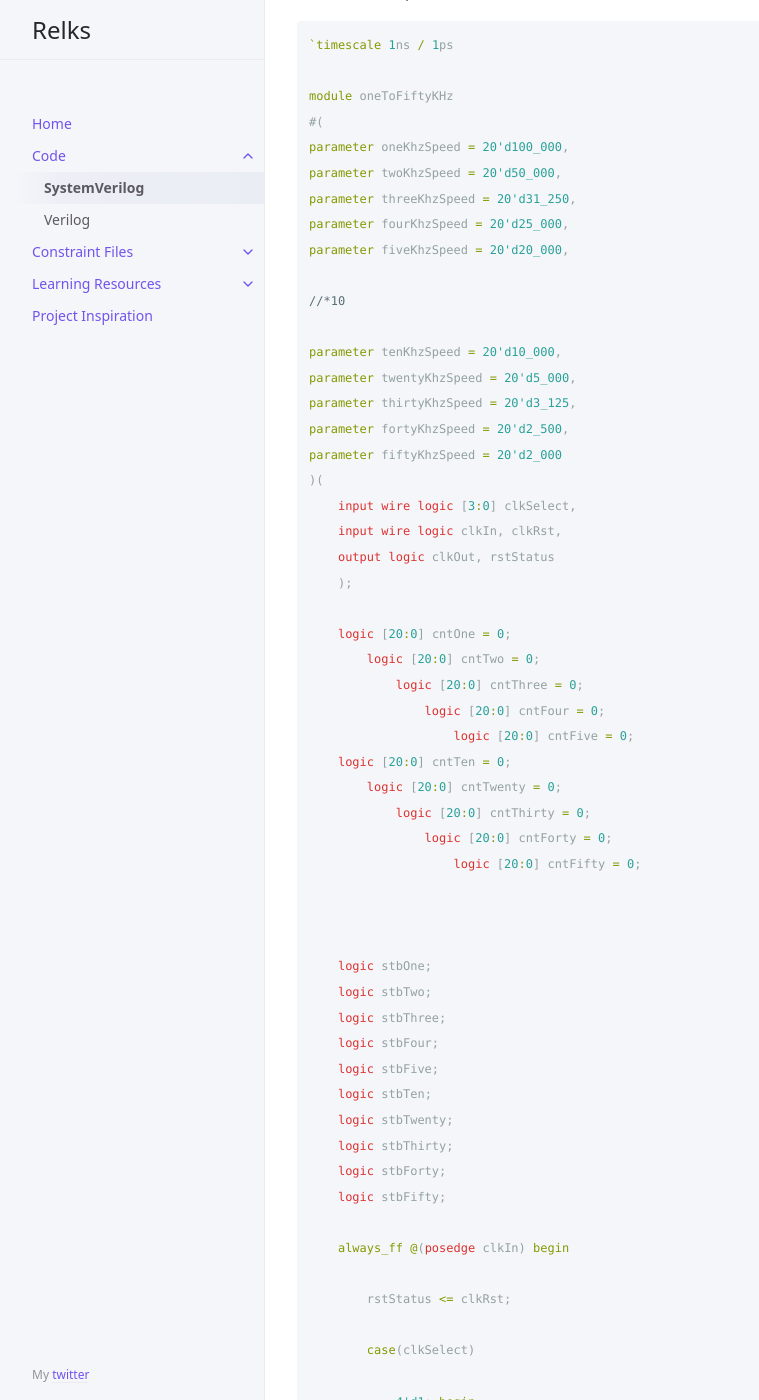
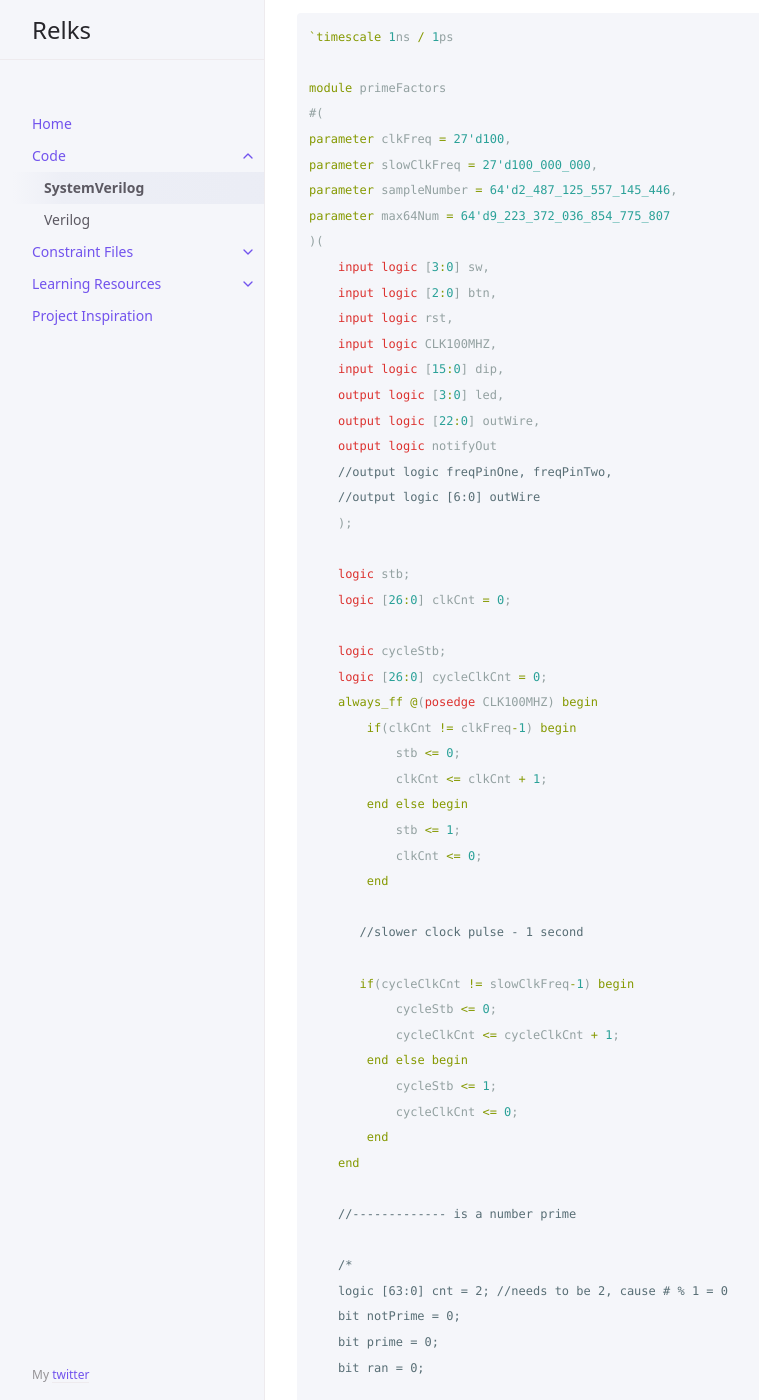
Before and after one commit to relksorg/relksorg.github.io, a Jekyll site: the page built from docs/code/SystemVerilog.md, in a window 1280 px wide and 1400 px high, scrolled down 325 px. Shown: the whole window, without its empty margins (107-866 px from the left). Built offline with Jekyll 4.4.1, drawn with Linux system fonts in a browser that asks for light colours; some of the changed text lies outside the part shown.

Commit message:
Update SystemVerilog.md

````diff
--- a/docs/code/SystemVerilog.md
+++ b/docs/code/SystemVerilog.md
@@ -6,6 +6,142 @@ nav_order: 1
 ---
 
 # SystemVerilog
+
+### Arty A7-100T
+
+* prime factorization
+* stores results in Distributed RAM
+* cycle and output results
+* Assumes 100MHz clock
+
+```verilog
+`timescale 1ns / 1ps
+
+module primeFactors
+#(
+parameter clkFreq = 27'd100,
+parameter slowClkFreq = 27'd100_000_000,
+parameter sampleNumber = 64'd2_487_125_557_145_446,
+parameter max64Num = 64'd9_223_372_036_854_775_807
+)(
+    input logic [3:0] sw,
+    input logic [2:0] btn,
+    input logic rst,
+    input logic CLK100MHZ,
+    input logic [15:0] dip,
+    output logic [3:0] led,
+    output logic [22:0] outWire,
+    output logic notifyOut
+    //output logic freqPinOne, freqPinTwo,
+    //output logic [6:0] outWire
+    );
+
+    logic stb;
+    logic [26:0] clkCnt = 0;
+
+    logic cycleStb;
+    logic [26:0] cycleClkCnt = 0;
+    always_ff @(posedge CLK100MHZ) begin
+        if(clkCnt != clkFreq-1) begin
+            stb <= 0;
+            clkCnt <= clkCnt + 1;
+        end else begin
+            stb <= 1;
+            clkCnt <= 0;
+        end
+
+       //slower clock pulse - 1 second
+
+       if(cycleClkCnt != slowClkFreq-1) begin
+            cycleStb <= 0;
+            cycleClkCnt <= cycleClkCnt + 1;
+        end else begin
+            cycleStb <= 1;
+            cycleClkCnt <= 0;
+        end
+    end
+
+    //------------- is a number prime
+
+    /*
+    logic [63:0] cnt = 2; //needs to be 2, cause # % 1 = 0
+    bit notPrime = 0;
+    bit prime = 0;
+    bit ran = 0;
+
+    always_ff @(posedge stb) begin
+
+        if((sampleNumber % cnt) == 0) begin
+            notPrime <= notPrime + 1'b1;
+        end
+
+        if(cnt != (sampleNumber - 1)) cnt <= cnt + 1'b1; //# % # = 0
+        else prime <= prime + 1'b1;
+
+        led[0] <= prime;
+        led[1] <= notPrime;
+
+    end */
+
+    //--- prime factors ---
+    logic [15:0] L = 0;
+    logic [3:0] cycleResults = 0;
+
+    logic [127:0] i = 2;
+    logic [15:0] n;
+    logic [22:0] factors [15:0];
+    bit ran = 0;
+
+    logic [3:0] resetStorage = 0;
+    always_ff @(posedge stb) begin
+    if(sw[2]) begin
+        n <= dip[15:0];
+        i <= 2;
+        L <= 0;
+        ran <= 0;
+        if(resetStorage != 4'hF) begin
+            resetStorage <= resetStorage + 1;
+            factors[resetStorage] <= 0;
+        end
+
+    end
+    if(sw[0]) begin
+            if ((i * i) <= n) begin
+                if (n % i) i <= i + 1;
+                else begin
+                    n <= n / i;
+                    L <= L + 1;
+                    factors[L] <= i;
+                end
+            end
+
+            if ((n > 1) && !((i*i) <= n)) begin
+                if(ran != 1) begin
+                    L <= L + 1;
+                    factors[L] <= n;
+                    ran = ran + 1;
+                end
+            end
+        end
+    end
+
+    bit disp = 0;
+    always_ff @(posedge cycleStb) begin
+
+        if(sw[2]) cycleResults <= 0;
+
+        if(sw[1]) begin
+            outWire[22:0] <= factors[cycleResults];
+            cycleResults <= cycleResults + 1;
+            disp <= disp + 1;
+            notifyOut <= disp;
+        end
+    end
+
+    assign led[3:0] = sw[3:0];
+
+endmodule
+```
 
 ---
 
````
